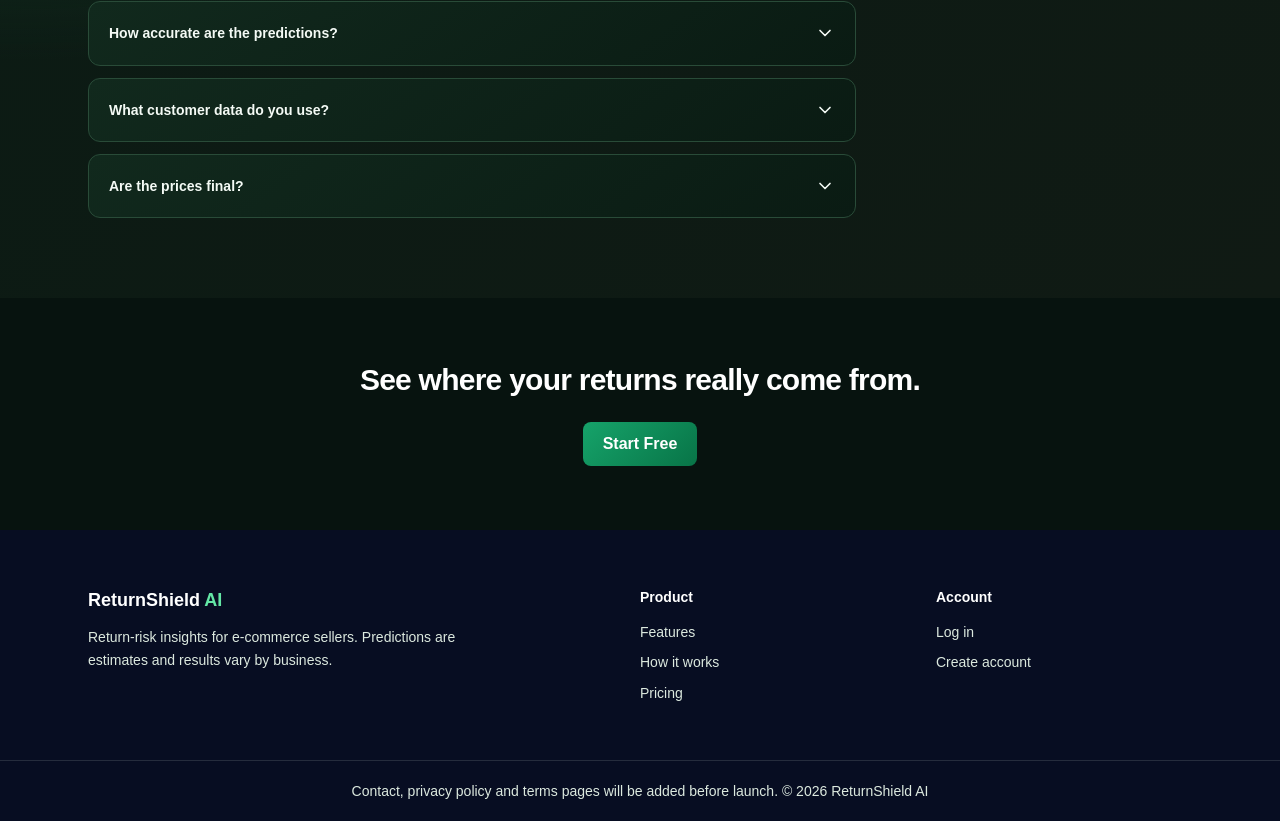
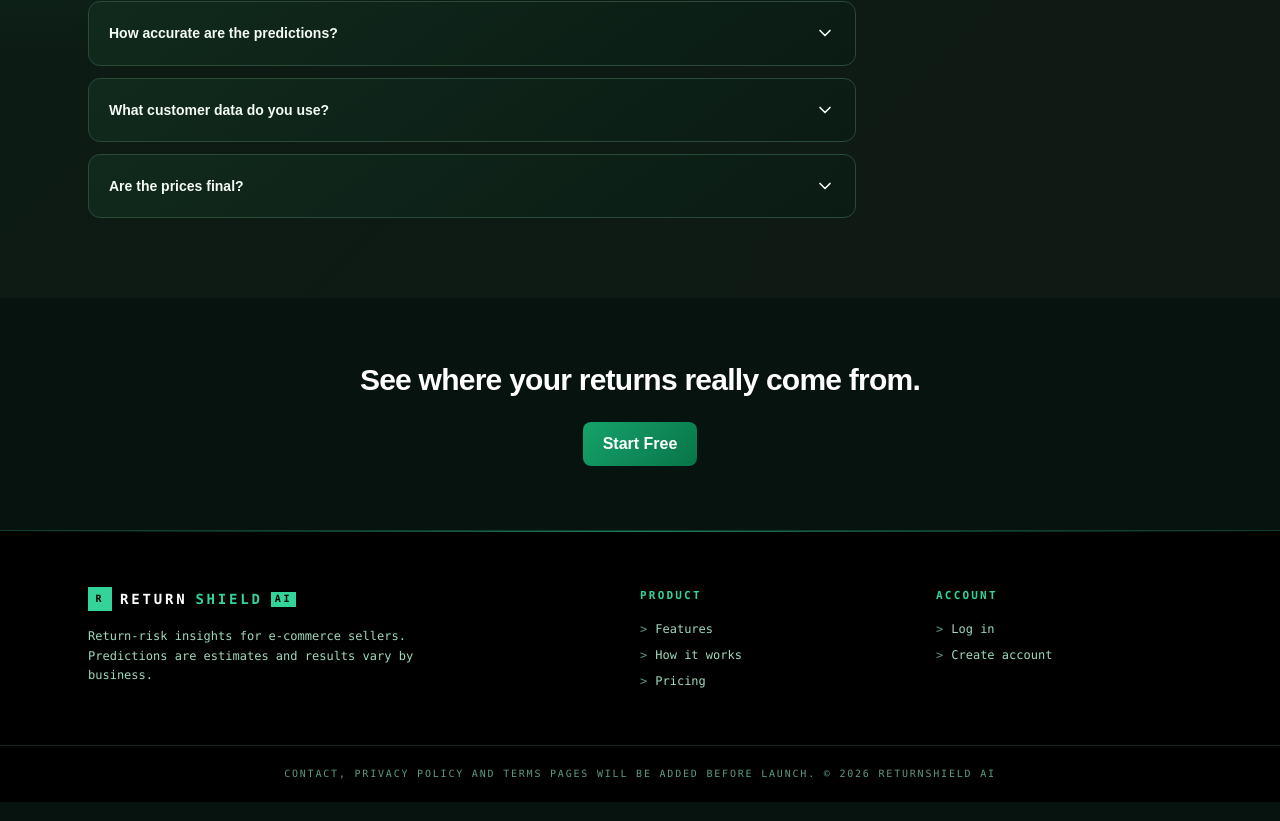
Before and after one commit to iamremontansari-pixel/returnsheild-ai, a Next.js app: page / in a window 1280 px wide. Shown: the part 5600-6421 px from the top of the page. Built offline with nearby package versions, Linux system fonts and the light colour scheme; no server answers.

Commit message:
Update Footer.tsx

```diff
--- a/components/layout/Footer.tsx
+++ b/components/layout/Footer.tsx
@@ -7,23 +7,36 @@ const columns = [
 
 export function Footer() {
   return (
-    <footer className="bg-[#070d22] text-soft">
+    <footer className="relative border-t border-[#34d399]/30 bg-black font-mono text-[#9fd9bb]">
+      <div className="pointer-events-none absolute left-0 top-0 h-px w-full bg-gradient-to-r from-transparent via-[#34d399] to-transparent opacity-60" />
+
       <div className="mx-auto grid max-w-6xl gap-10 px-6 py-14 sm:grid-cols-[2fr_1fr_1fr]">
         <div>
-          <p className="text-lg font-extrabold text-white">
-            ReturnShield <span className="text-cyan">AI</span>
+          <p className="flex items-center gap-2 text-sm font-bold tracking-[0.2em] text-white">
+            <span className="flex size-6 items-center justify-center bg-[#34d399] text-[10px] font-extrabold text-black">
+              R
+            </span>
+            RETURN<span className="text-[#34d399]">SHIELD</span>
+            <span className="bg-[#34d399] px-1 text-[10px] text-black">AI</span>
           </p>
-          <p className="mt-3 max-w-sm leading-relaxed">
+          <p className="mt-4 max-w-sm text-xs leading-relaxed">
             Return-risk insights for e-commerce sellers. Predictions are estimates and results vary by business.
           </p>
         </div>
+
         {columns.map((c) => (
           <nav key={c.title} aria-label={c.title}>
-            <p className="font-semibold text-white">{c.title}</p>
-            <ul className="mt-3 space-y-2">
+            <p className="text-[11px] font-bold uppercase tracking-[0.2em] text-[#34d399]">
+              {c.title}
+            </p>
+            <ul className="mt-4 space-y-2.5 text-xs">
               {c.links.map(([label, href]) => (
                 <li key={href}>
-                  <Link href={href} className="hover:text-cyan">
+                  <Link
+                    href={href}
+                    className="transition-colors hover:text-[#34d399]"
+                  >
+                    <span className="mr-2 text-[#5f9a7e]">&gt;</span>
                     {label}
                   </Link>
                 </li>
@@ -32,7 +45,8 @@ export function Footer() {
           </nav>
         ))}
       </div>
-      <div className="border-t border-white/10 px-6 py-5 text-center text-sm">
+
+      <div className="border-t border-[#34d399]/20 px-6 py-5 text-center text-[10px] uppercase tracking-[0.18em] text-[#5f9a7e]">
         Contact, privacy policy and terms pages will be added before launch. © 2026 ReturnShield AI
       </div>
     </footer>
```
